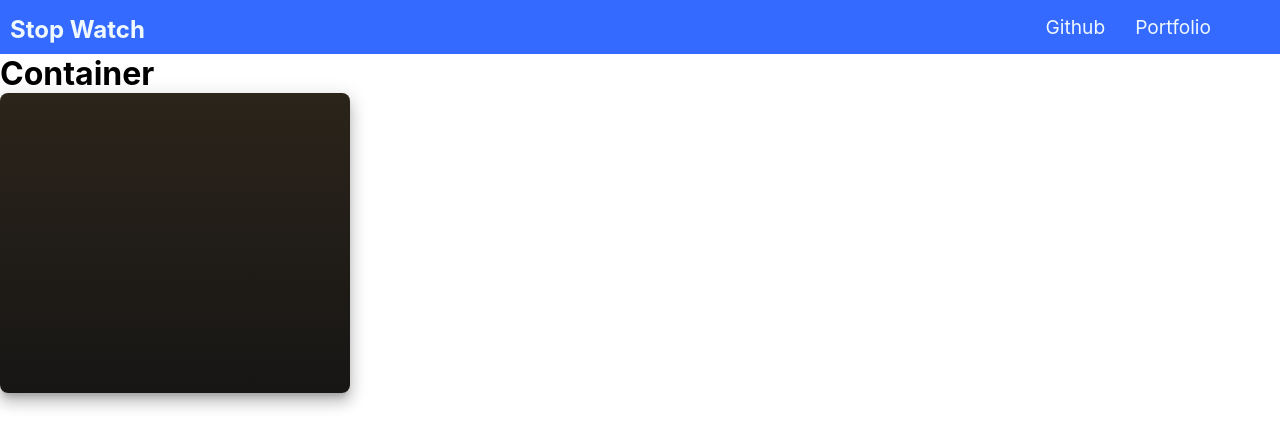
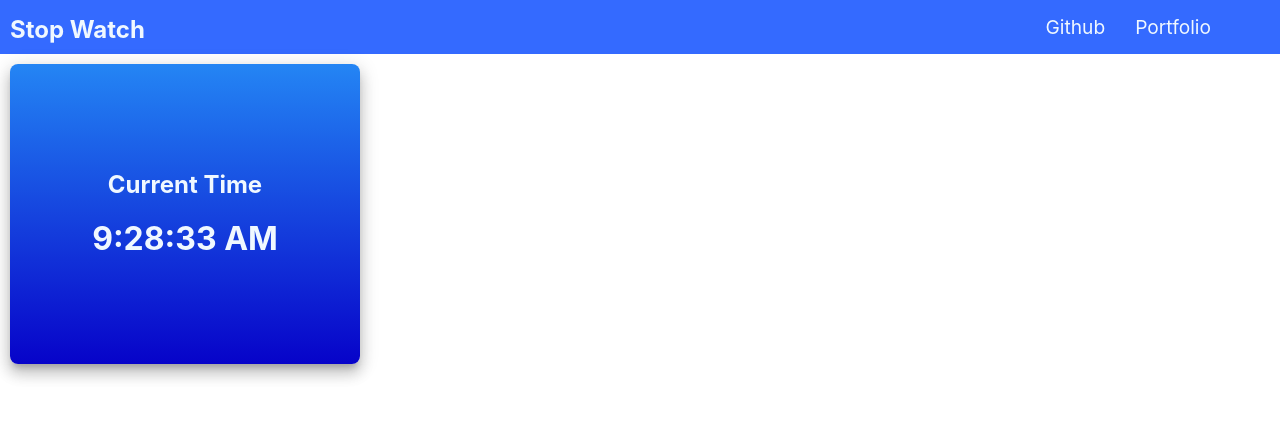
Before and after one commit to NixonOjiem/Stop-Watch, a React (Create React App) app: page / in a window 1280 px wide. Shown: the top 448 px of the page. Built offline with nearby package versions, Linux system fonts and the light colour scheme.

Commit message:
added clock that shows time

```diff
--- a/src/App.css
+++ b/src/App.css
@@ -51,14 +51,26 @@
 
 
 .card {
+  margin: 10px;
   display: flex;
+  flex-direction: column;
   justify-content: center;
   align-items: center;
   height: 300px;
   width: 350px;
-  background: linear-gradient(#2b241a, #171615);
+  background: linear-gradient(#2485f4, #0703c9);
   box-shadow: 0px 6px 6px -3px rgba(0, 0, 0, 0.2),
               0px 10px 14px 1px rgba(0, 0, 0, 0.14),
               0px 4px 18px 3px rgba(0, 0, 0, 0.12);
   border-radius: 8px;
+  text-align: center;
 }
+
+.card h4, .card h1 {
+  color: aliceblue;
+}
+
+.card h4 {
+  font-size: 1.5rem;
+  margin: 0;
+}
--- a/src/components/Clock.js
+++ b/src/components/Clock.js
@@ -1,14 +1,25 @@
-import React from 'react'
+import React, {useState, useEffect} from 'react'
 
 function Clock() {
+
+  const [time, setTime] = useState(new Date());
+
+  useEffect(() => {
+    const interval = setInterval(() => {
+      setTime(new Date());
+    }, 1000);
+
+    return () => clearInterval(interval);
+  }, []);
+
   return (
     <div className='Clock-Tile'>
         <div class="card">
+            <h4>Current Time</h4> <br />
+            <h1>{time.toLocaleTimeString()}</h1>
+        </div>
 
     </div>
-
-
-  </div>
 
   )
 }
--- a/src/components/Container.js
+++ b/src/components/Container.js
@@ -5,7 +5,7 @@ export class Container extends Component {
   render() {
     return (
       <div>
-        <h1>Container</h1>
+
         <Clock />
       </div>
     )
```
